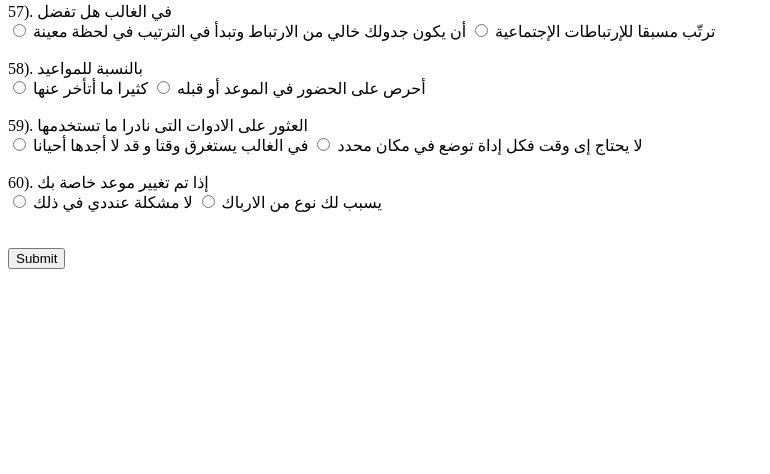
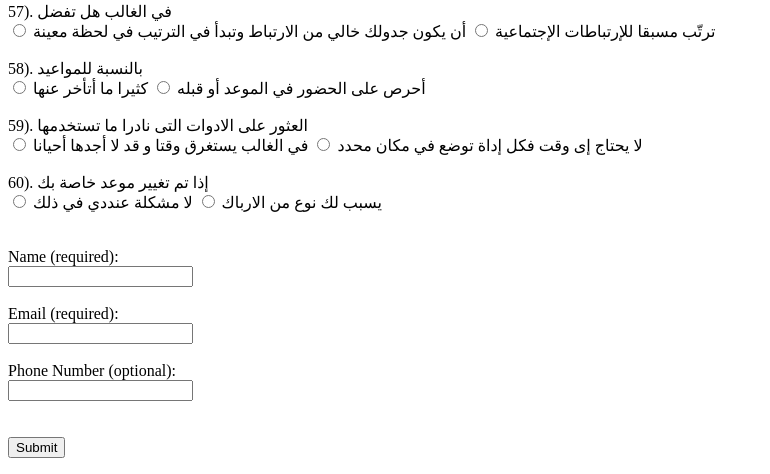
Before and after one commit to cheesenaan/survey_app, a Django app: page /survey_arabic in a window 1280 px wide. Shown: the part 3274-3748 px from the top of the page, without its empty margins (0-770 px from the left). Before the commit the page ends 3543 px from the top, so only its background shows below. Run offline with Django 4.2, Linux system fonts and the light colour scheme; data comes from the database, SQL or seed files in the repository.

Commit message:
First commit

```diff
--- /dev/null
+++ b/survery_app/templates/name_and_email.html
@@ -0,0 +1,3 @@
+<h1> please make sure that you have typed your name and email </h1>
+
+<h1> يرجى التأكد من كتابة اسمك والبريد الإلكتروني </h1>
--- a/survery_app/templates/survey_arabic.html
+++ b/survery_app/templates/survey_arabic.html
@@ -24,6 +24,15 @@
     {% endfor %}
     <input id='timer' type='hidden' name="timer" value="">
     <br>
+
+    <label for="name">Name (required):</label><br>
+    <input type="text" id="name" name="name"><br><br>
+    <label for="email">Email (required):</label><br>
+    <input type="email" id="email" name="email"> <br><br>
+    <label for="phone">Phone Number (optional):</label><br>
+    <input type="phone" id="phone" name="phone"> <br><br>
+
+    <br>
     <button type="submit" class="btn btn-primary">Submit</button>
   </form>
 
--- a/survery_app/views.py
+++ b/survery_app/views.py
@@ -1,5 +1,7 @@
 from contextlib import _RedirectStream
+import email
 import re
+from unicodedata import name
 from xml.etree.ElementTree import tostring
 from django.shortcuts import render
 from django.http import HttpResponse
@@ -23,6 +25,12 @@ def survey_arabic(request):
     if request.method == 'POST':
         print(request.POST)
         questions=question.objects.all()
+
+        if   request.POST.get(name) == None:
+          return render(request,'name_and_email.html')
+
+        if   request.POST.get(email) == None:
+          return render(request,'name_and_email.html')
 
         affinity_1 = 0
         affinity_2 = 0
@@ -76,6 +84,9 @@ def survey_arabic(request):
               if q.group_مجموعة == 'Time spending':
                 time_2 = time_2 + q.rank_النقاط
                 time_2_heading = q.title_of_answer_choice_two_عنوان_الإجابة_الثاني
+
+              if   request.POST.get(q.question_english_سؤال_الانجليزي) == None:
+                return render(request,'incomplete_survey.html')
 
             # print("this is the request : ")
             # print(request.POST.get(q.question_arabic_سؤال_عربي))
```
